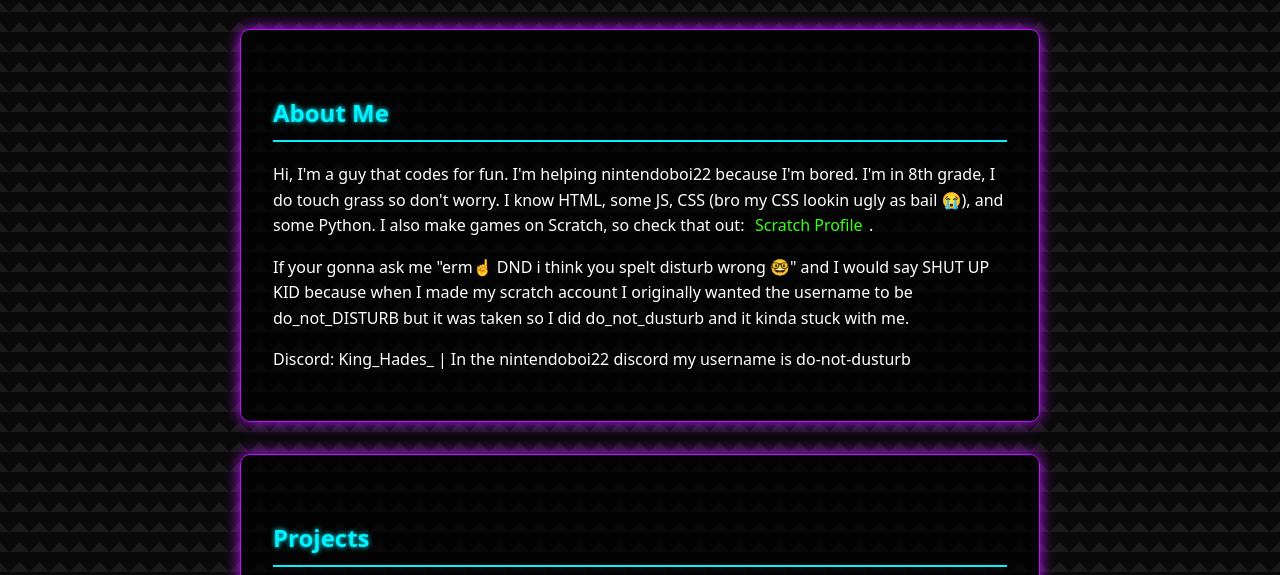
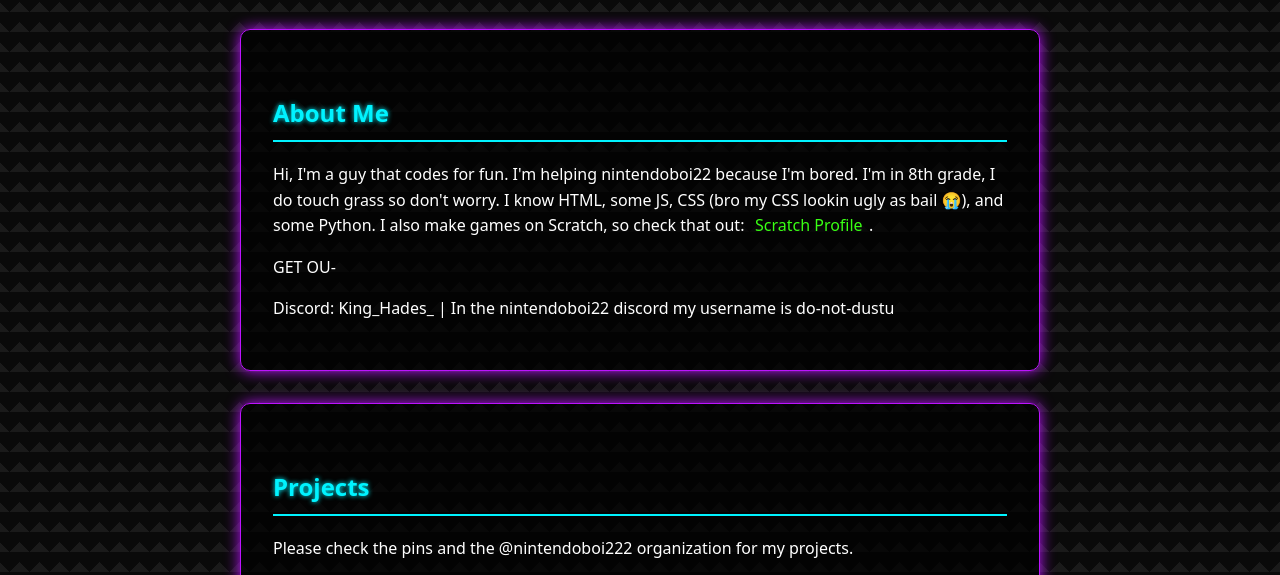
Before and after one commit to Do-Not-Dusturb/Do-Not-Dusturb.github.io, a plain HTML site: page index.html in a window 1280 px wide. Shown: the part 168-743 px from the top of the page. Drawn offline with Linux system fonts and the light colour scheme.

Commit message:
Update index.html

```diff
--- a/index.html
+++ b/index.html
@@ -27,7 +27,7 @@
 
     <!-- Inline styles with nonce for CSP compliance -->
     <style>
-        /* Your existing CSS remains the same */
+        /* erm */
         :root {
             --neon-blue: #00f3ff;
             --neon-pink: #ff00ff;
@@ -187,8 +187,8 @@
         <section class="section">
             <h2>About Me</h2>
             <p>Hi, I'm a guy that codes for fun. I'm helping nintendoboi22 because I'm bored. I'm in 8th grade, I do touch grass so don't worry. I know HTML, some JS, CSS (bro my CSS lookin ugly as bail 😭), and some Python. I also make games on Scratch, so check that out: <a href="https://scratch.mit.edu/users/Do_Not_Dusturb/" target="_blank" rel="noopener noreferrer" aria-label="Visit my Scratch Profile (opens in new tab)">Scratch Profile</a>.</p>
-            <p> If your gonna ask me "erm☝ DND i think you spelt disturb wrong 🤓" and I would say SHUT UP KID because when I made my scratch account I originally wanted the username to be do_not_DISTURB but it was taken so I did do_not_dusturb and it kinda stuck with me.</p>
-            <p>Discord: King_Hades_ | In the nintendoboi22 discord my username is do-not-dusturb</p>
+            <p>GET OU-</p>
+            <p>Discord: King_Hades_ | In the nintendoboi22 discord my username is do-not-dustu</p>
         </section>
 
        <section class="section">
```
